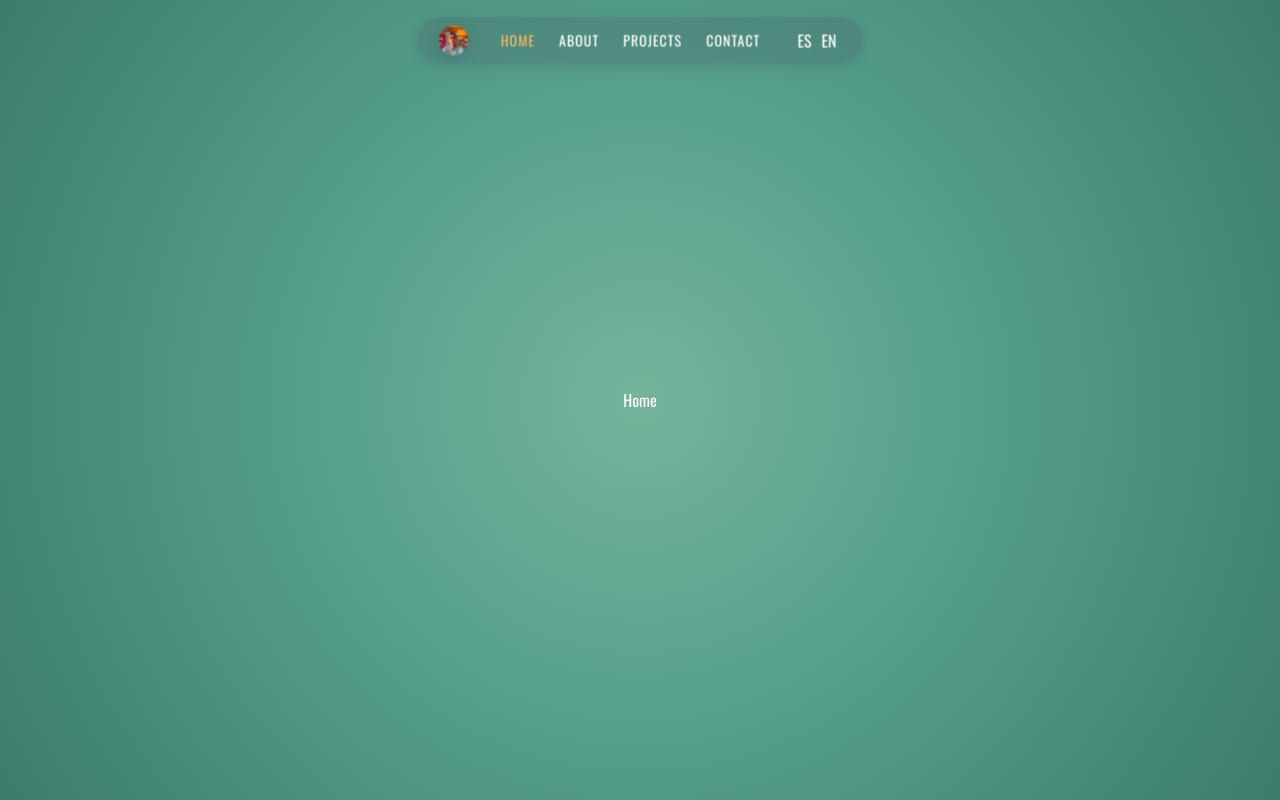
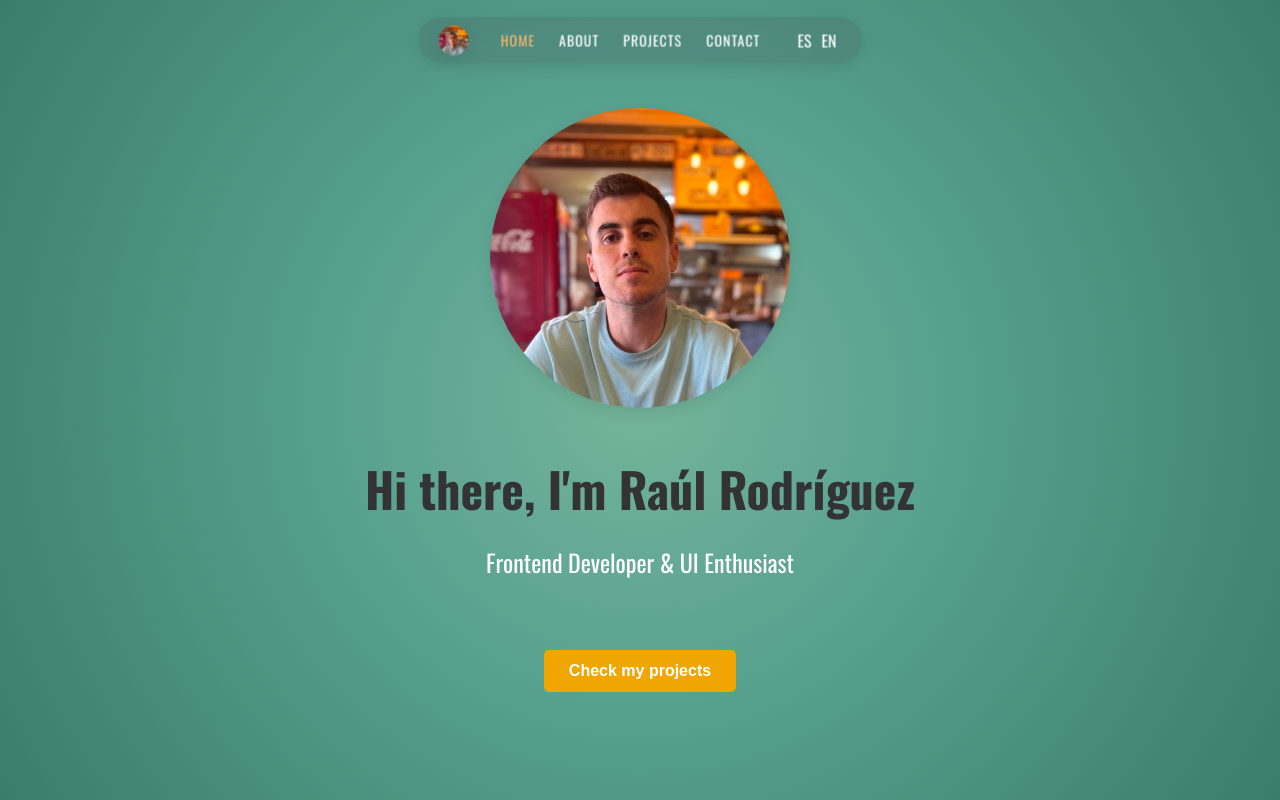
Before and after one commit to raulrod16124/raulrodriguez, a React (Vite) app: page / in a window 1280 px wide. Built offline with nearby package versions, Linux system fonts and the light colour scheme.

Commit message:
create first version of the home section

```diff
--- a/src/screens/home/Home.styled.ts
+++ b/src/screens/home/Home.styled.ts
@@ -0,0 +1,106 @@
+import styled, { keyframes } from 'styled-components';
+import theme from "../../theme/theme.json"
+
+const fadeIn = keyframes`
+  0% {
+    opacity: 0;
+    transform: translateY(-30px);
+  }
+  100% {
+    opacity: 1;
+    transform: translateY(0);
+  }
+`;
+
+const slideInFromLeft = keyframes`
+  0% {
+    opacity: 0;
+    transform: translateX(-100px);
+  }
+  100% {
+    opacity: 1;
+    transform: translateX(0);
+  }
+`;
+
+const scaleUp = keyframes`
+  0% {
+    opacity: 0;
+    transform: scale(0.8);
+  }
+  100% {
+    opacity: 1;
+    transform: scale(1);
+  }
+`;
+
+const bounceUp = keyframes`
+  0% {
+    opacity: 0;
+    transform: translateY(50px);
+  }
+  70% {
+    transform: translateY(-10px);
+  }
+  100% {
+    opacity: 1;
+    transform: translateY(0);
+  }
+`;
+
+export const HomeSection = styled.section`
+  display: flex;
+  flex-direction: column;
+  justify-content: center;
+  align-items: center;
+  height: 100vh;
+  padding: 0 20px;
+`;
+
+export const PresentationContainer = styled.div`
+  text-align: center;
+  margin-bottom: 20px;
+  animation: ${slideInFromLeft} 1s ease-out forwards;
+`;
+
+export const Title = styled.h1`
+  font-size: 3rem;
+  font-weight: 700;
+  margin-bottom: 10px;
+  color: ${theme.colors.neutral.darkGrey};
+  animation: ${fadeIn} 1.2s ease forwards;
+`;
+
+export const SubTitle = styled.h2`
+  font-size: 1.5rem;
+  font-weight: 400;
+  color: ${theme.colors.neutral.white};
+  margin-bottom: 20px;
+  animation: ${fadeIn} 1.5s ease forwards;
+`;
+
+export const Avatar = styled.img`
+  width: 300px;
+  height: 300px;
+  border-radius: 50%;
+  box-shadow: 0 4px 15px rgba(0, 0, 0, 0.1);
+  animation: ${scaleUp} 1.3s ease forwards;
+`;
+
+export const CTAButton = styled.button`
+  background-color: ${theme.colors.secondary.main};
+  color: white;
+  padding: 12px 25px;
+  border: none;
+  border-radius: 5px;
+  font-size: 1rem;
+  font-weight: 600;
+  cursor: pointer;
+  transition: background-color 0.3s ease;
+  margin-top: 30px;
+  animation: ${bounceUp} 1.8s ease forwards;
+
+  &:hover {
+    background-color: ${theme.colors.secondary.dark};
+  }
+`;
--- a/src/screens/home/Home.tsx
+++ b/src/screens/home/Home.tsx
@@ -1,10 +1,20 @@
-import { ScreenWrapper } from '../../App.styled';
+import { Avatar, CTAButton, HomeSection, PresentationContainer, SubTitle, Title } from './Home.styled';
+import avatar from "../../assets/images/me.png"
 import 'animate.css';
+import { useContext } from 'react';
+import { ScreenContext } from '../../context/ScreenContext';
 
 export const Home = () => {
+  const { setScreenType } = useContext(ScreenContext);
   return (
-    <ScreenWrapper className="animate__animated animate__fadeIn">
-      Home
-    </ScreenWrapper>
-  )
-}
+    <HomeSection className="animate__animated animate__fadeIn">
+      <PresentationContainer>
+        <Avatar src={avatar} alt="Profile Avatar" />
+        <Title>Hi there, I'm Raúl Rodríguez</Title>
+        <SubTitle>Frontend Developer & UI Enthusiast</SubTitle>
+      </PresentationContainer>
+
+      <CTAButton onClick={() => setScreenType("projects")}>Check my projects</CTAButton>
+    </HomeSection>
+  );
+};
```
